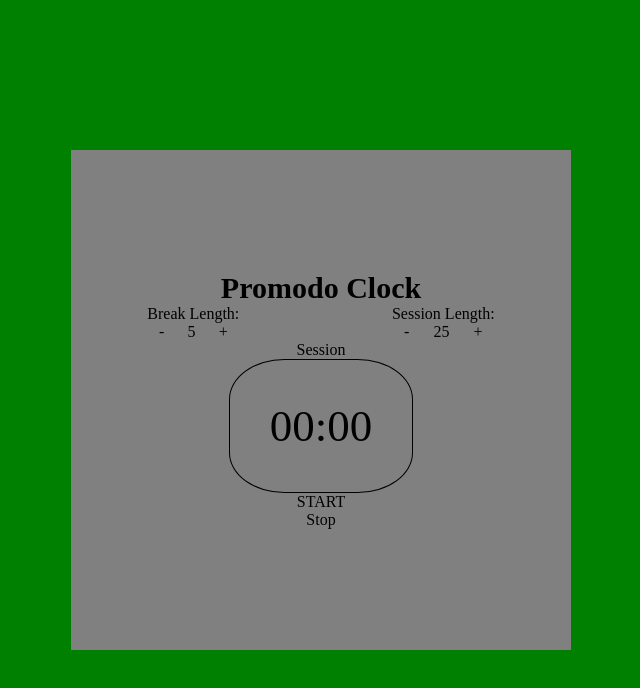
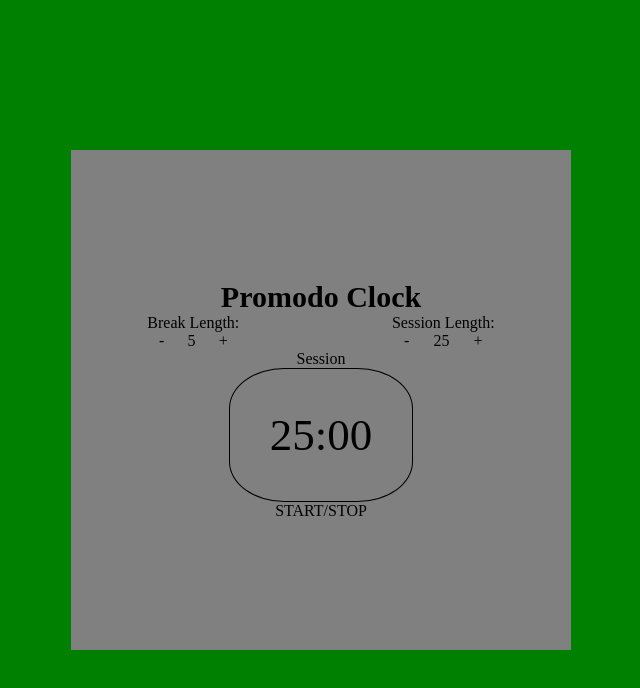
Before and after one commit to YariPL/reactjs-Pomodoro-clock-, a React (Create React App) app: page / in a window 1280 px wide. Shown: the top 688 px of the page, without its empty margins (319-959 px from the left). Built offline with nearby package versions, Linux system fonts and the light colour scheme.

Commit message:
cleaned a bit functions and default value for timer

```diff
--- a/src/App.css
+++ b/src/App.css
@@ -41,7 +41,7 @@ body {
   flex-direction: column;
   align-items: center; }
 
-.timer {
+#time-left {
   padding: 40px;
   border: 1px solid black;
   border-radius: 30%;
--- a/src/App.js
+++ b/src/App.js
@@ -5,15 +5,15 @@ class App extends Component {
 	constructor(props) {
 		super(props);
 		this.state = {
-			timer:'00:00',
 			breakLength:5,
 			sessionLength:25,
-			saveTime:null,
-			currentmode:true
+			saveTimeOnPause:null,
+			currentBreakSessionMode:true,
+			currentTimerState: 'stop'
 		};
 
  		this.startTimer = this.startTimer.bind(this);
- 		this.start = this.start.bind(this);
+ 		this.start_stop = this.start_stop.bind(this);
 
 	}
 		timera = null;
@@ -28,7 +28,6 @@ class App extends Component {
 
 				display.textContent = minutes + ":" + seconds;
 
-				console.log(this.state.saveTime)
 				if (--timer < 0) {
 				   timer = duration;
 
@@ -36,15 +35,25 @@ class App extends Component {
 			}, 1000);
 		};
 
-		start = function() {
-		    let fiveMinutes = 60 * this.state.sessionLength,
-		        display = document.querySelector('.timer');
-		    this.startTimer(fiveMinutes, display);
-		};
-		stop = function() {
-			console.log(this.state.saveTime)
-			clearInterval(this.timera);
+		start_stop = function() {
+			if(this.state.currentTimerState === 'stop'){
+				let fiveMinutes = 60 * this.state.sessionLength,
+				display = document.querySelector('#time-left');
+				this.startTimer(fiveMinutes, display);
+				console.log('RUN TIMER')
+				this.setState({
+					currentTimerState: 'run'
+				})
+			} else if(this.state.currentTimerState === 'run'){
+				console.log('STOP TIMER')
+				console.log(this.state.saveTimeOnPause)
+				clearInterval(this.timera);
+			}
 		}
+
+
+
+		//increase / decrease time functions
 		breakPlus = function() {
 			this.setState({
 				breakLength:this.state.breakLength+1
@@ -65,6 +74,7 @@ class App extends Component {
 				sessionLength:this.state.sessionLength-1
 			});
 		};
+
 	render() {
 		return (
 			<div className="App">
@@ -97,15 +107,13 @@ class App extends Component {
 				<div className="sessionTimer">
 
 					<div id="timer-label">
-						{this.state.currentmode ? 'Session' : 'Break'}
+						{this.state.currentBreakSessionMode ? 'Session' : 'Break'}
 					</div>
-					<Timer timerValue = {this.state.timer}/>
-					<div className="buttons" onClick={()=>this.start()}>
-						START
+					<Timer sessionLength = {this.state.sessionLength}/>
+					<div id="start_stop" onClick={()=>this.start_stop()}>
+						START/STOP
 					</div>
-					<div className="buttons" onClick={()=>this.stop()}>
-						Stop
-					</div>
+
 				</div>
 
 			</div>
@@ -118,11 +126,10 @@ class Timer extends Component {
 
 
 
-
 	render() {
 		return (
-			<div className="timer">
-				{this.props.timerValue}
+			<div id="time-left">
+				{this.props.sessionLength}:00
 			</div>
 		);
 	}
--- a/src/App.scss
+++ b/src/App.scss
@@ -44,7 +44,7 @@ body {
 	flex-direction: column;
 	align-items: center;
 }
-.timer {
+#time-left {
 	padding: 40px;
 	border: 1px solid black;
 	border-radius: 30%;
```
Also changed, not shown: 1 other file (tests, documents, lock files or other folders).
